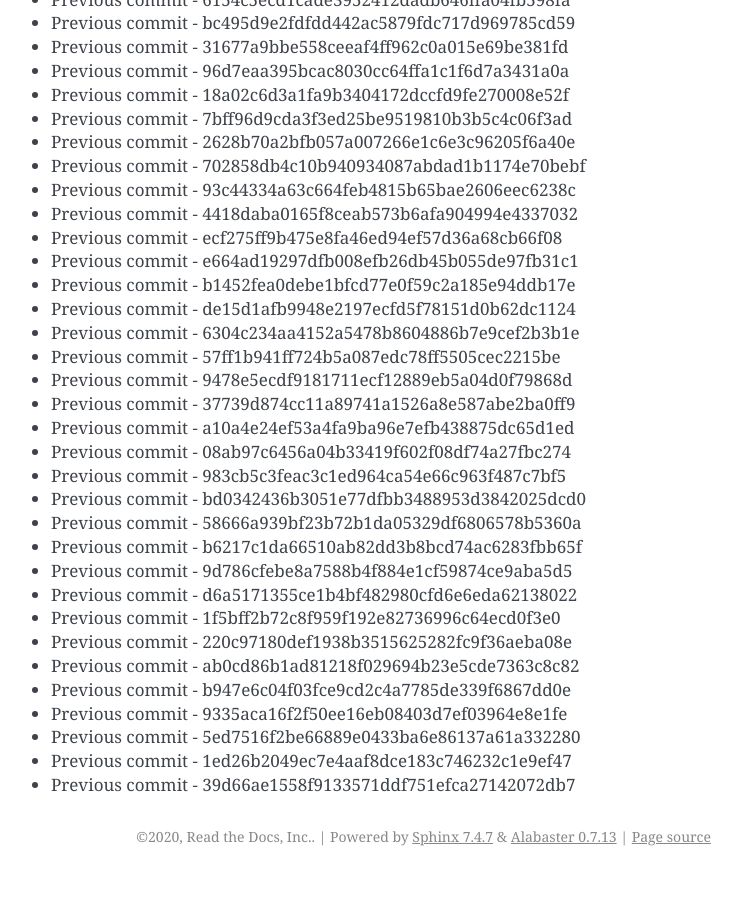
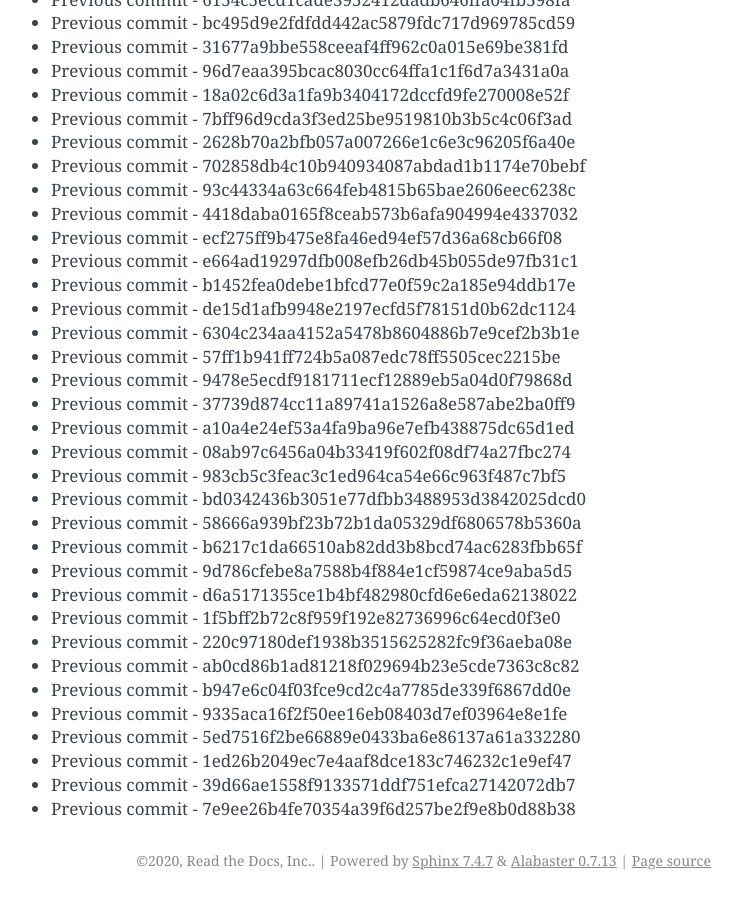
Before and after one commit to readthedocs/rtd-git-stresstest, a Sphinx documentation site: the page built from docs/updates.rst, in a window 1280 px wide and 900 px high, scrolled down 13292 px. Shown: the whole window, without its empty margins (399-1141 px from the left). Built offline with Sphinx 7.4.7, drawn with Linux system fonts in a browser that asks for light colours; before the commit the page ends 14168 px from its top, so only the background shows below that.

Commit message:
Generating commit from previous: 7e9ee26b4fe70354a39f6d257be2f9e8b0d88b38

```diff
--- a/docs/updates.rst
+++ b/docs/updates.rst
@@ -590,3 +590,4 @@ It can be tested for any performance characteristics.
 * Previous commit - 5ed7516f2be66889e0433ba6e86137a61a332280
 * Previous commit - 1ed26b2049ec7e4aaf8dce183c746232c1e9ef47
 * Previous commit - 39d66ae1558f9133571ddf751efca27142072db7
+* Previous commit - 7e9ee26b4fe70354a39f6d257be2f9e8b0d88b38
```
